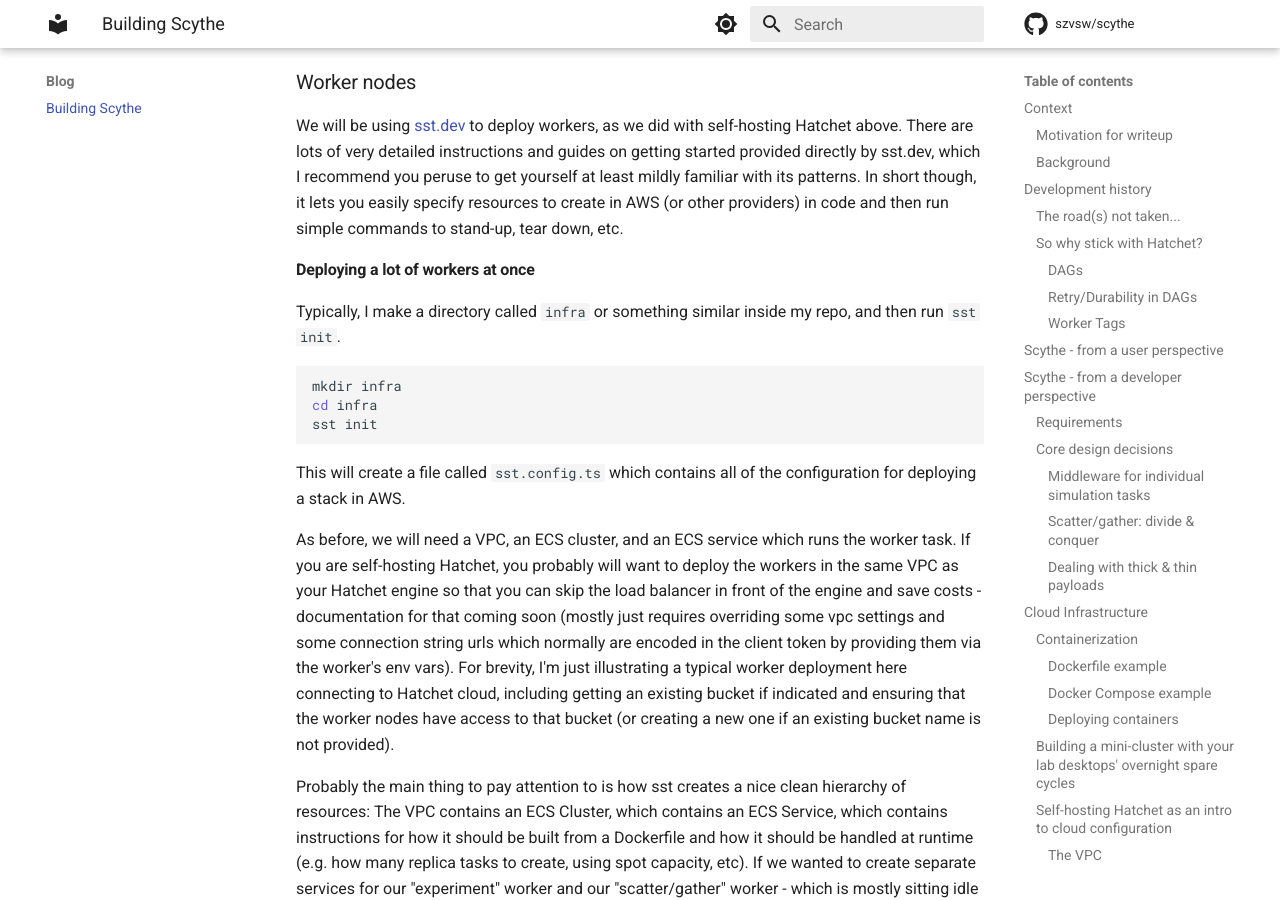
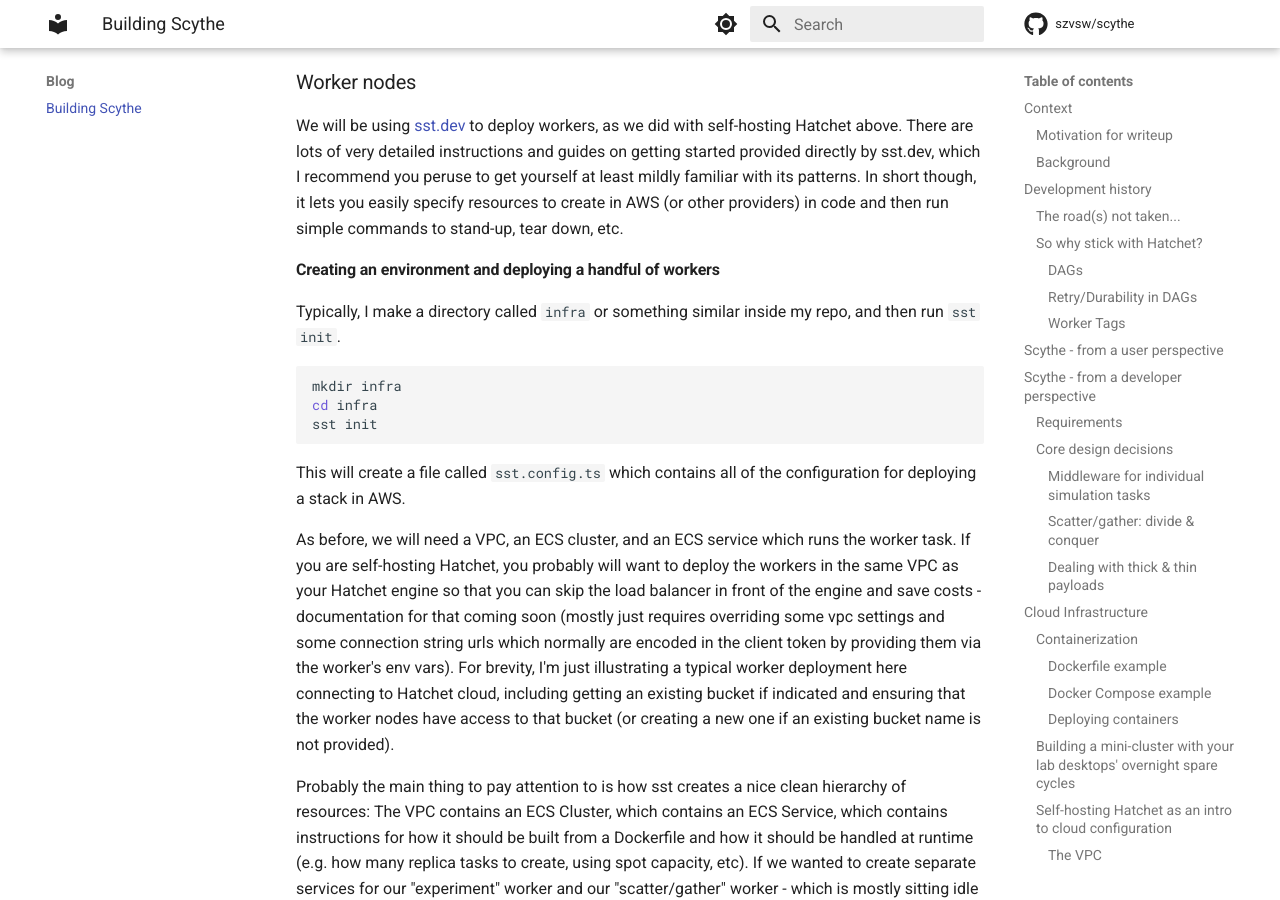
Before and after one commit to szvsw/scythe, an MkDocs documentation site: the page built from docs/blog/building-scythe.md, in a window 1280 px wide and 900 px high, scrolled down 27665 px. Built offline with MkDocs 1.6.1 and Material for MkDocs 9.7.7, drawn with Linux system fonts in a browser that asks for light colours; comment, search, counter and statistics services are not loaded; some of the changed text lies outside the part shown.

Commit message:
add additional heading

```diff
--- a/docs/blog/building-scythe.md
+++ b/docs/blog/building-scythe.md
@@ -1202,7 +1202,7 @@
 patterns. In short though, it lets you easily specify resources to create in AWS (or other
 providers) in code and then run simple commands to stand-up, tear down, etc.
 
-#### Deploying a lot of workers at once
+#### Creating an environment and deploying a handful of workers
 
 Typically, I make a directory called `infra` or something similar inside my repo, and then
 run `sst init`.
```
Also changed, not shown: other parts of docs/blog/building-scythe.md (+2 -0 lines).
